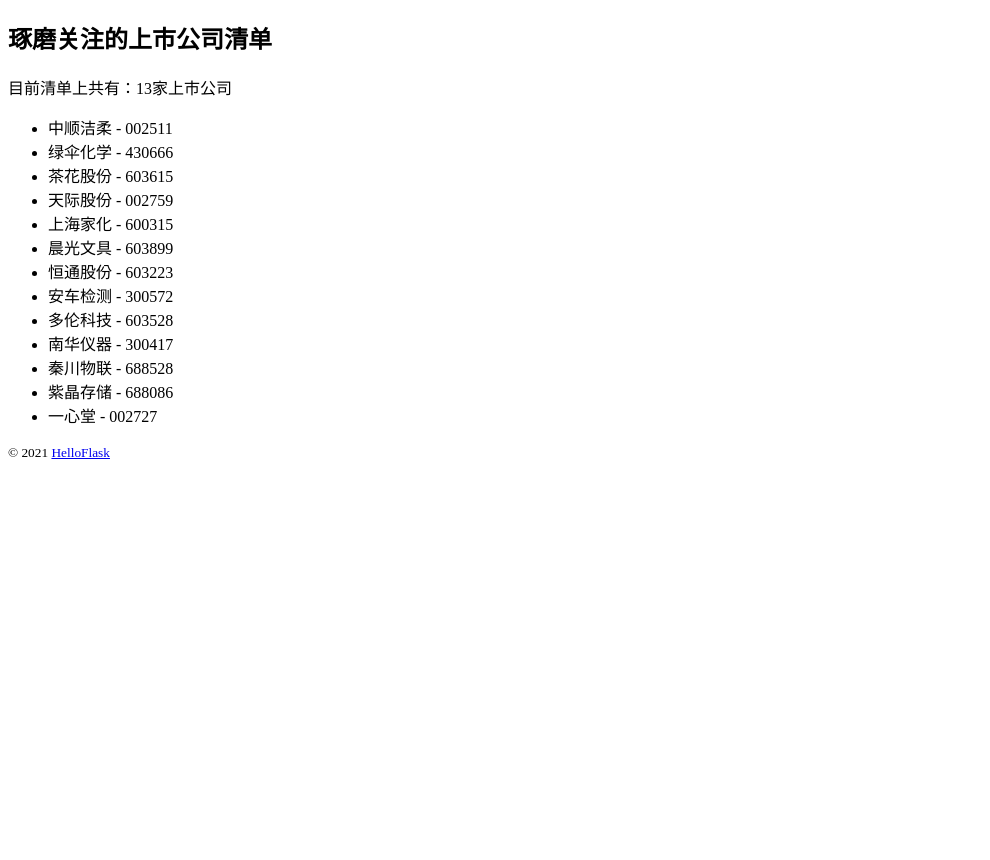
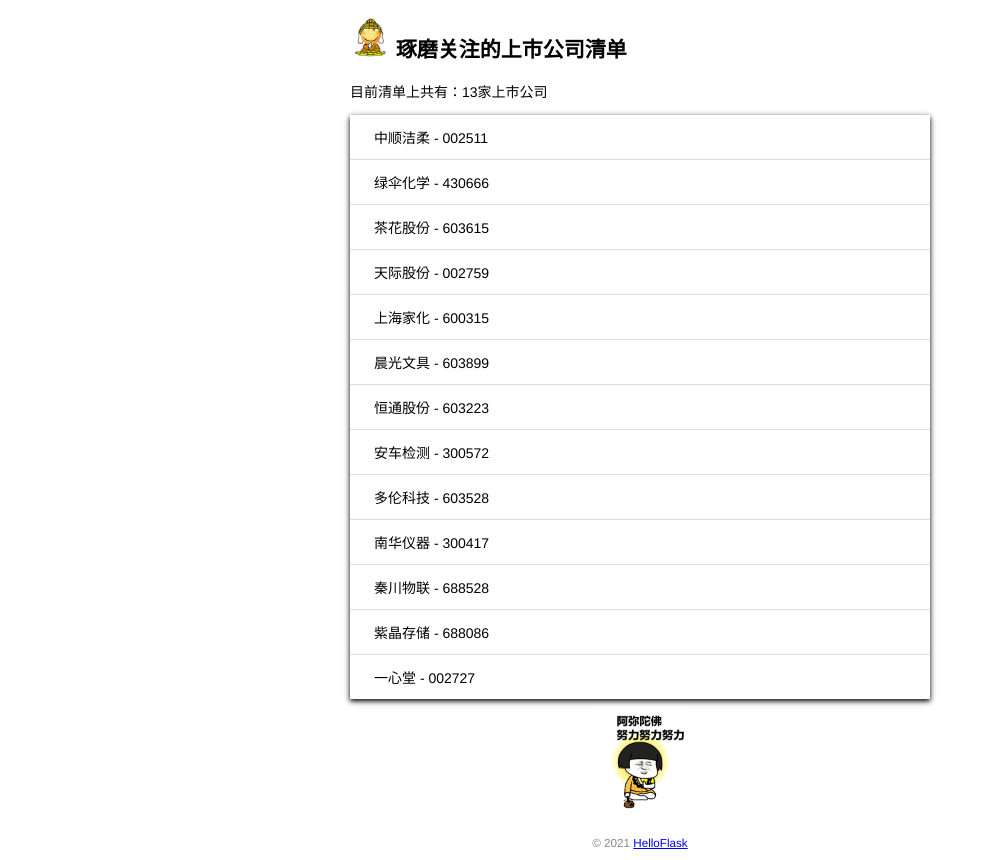
Before and after one commit to ifandnoif/watchlist, a Flask app: page / in a window 1280 px wide. Shown: the whole page, without its empty margins (0-990 px from the left). Before the commit the page ends 459 px from the top, so only its background shows below. Run offline with Flask 2, Linux system fonts and the light colour scheme.

Commit message:
Add static files

```diff
--- /dev/null
+++ b/static/style.css
@@ -0,0 +1,49 @@
+/*页面整体*/
+body{
+	margin: auto;
+	max-width: 580px;
+	font-size: 14px;
+	font-family: Helvetica, Arial, sans-serif;
+}
+
+/*页脚*/
+footer{
+	color: #888;
+	margin-top: 15px;
+	text-align: center;
+	padding: 10px;
+}
+
+/*头像*/
+.zmtx{
+	width: 40px;
+}
+
+/*上市公司列表*/
+.company-list{
+	list-style-type: none;
+	padding: 0;
+	margin-bottom: 10px;
+	box-shadow: 0 2px 5px 0 rgba(0, 0, 0, 1.16), 0 2px 10px 0 rgba(
+		0,0,0,0.12);
+}
+
+.company-list li{
+	padding: 12px 24px;
+	border-bottom: 1px solid #ddd;
+}
+
+.company-list li:last-child{
+	border-bottom: none;
+}
+
+.company-list li:hover{
+	background-color: #f8f9fa;
+}
+
+/*蘑菇头动图*/
+.mgt{
+	display: block;
+	margin: 0 auto;
+	height: 100px;
+}
--- a/templates/index.html
+++ b/templates/index.html
@@ -3,17 +3,23 @@
 <head>
 	<meta charset="utf-8">
 	<title>{{ name }}关注的上市公司清单</title>
+	<link rel="icon" href="{{ url_for('static', filename='zm.gif')}}">
+	<link rel="stylesheet" type="text/css" href="{{ url_for('static',filename='style.css')}}">
 </head>
 <body>
-	<h2>{{ name }}关注的上市公司清单</h2>
+	<h2>
+		<img alt='Zmtx' class="zmtx" src="{{ url_for('static', filename='images/zmtx.gif')}}">
+		{{ name }}关注的上市公司清单
+	</h2>
 	{# 使用 length 过滤器获取 companys 变量的长度 #}
 	<p>目前清单上共有：{{ companys|length }}家上市公司</p>
-	<ul>
+	<ul class="company-list">
 		{% for company in companys %}  {# 迭代 companys 变量 #}
 		<li>{{ company.title }} - {{ company.code }}</li>  {# 等同于
 		company['title'] #}
 		{% endfor %} {# 使用 endfor 标签结束 for 语句 #}
 	</ul>
+	<img alt="Mgt" class="mgt" src="{{ url_for('static', filename='images/mgt.gif')}}">
 	<footer>
 		<small>&copy; 2021 <a href="http://helloflask.com/tutori
 al">HelloFlask</a></small>
```
Also changed, not shown: static/images/mgt.gif (added), static/images/zmtx.gif (added), static/images/zmtxdz.gif (added), static/images/zmtxold.gif (added), static/zm.gif (added).
